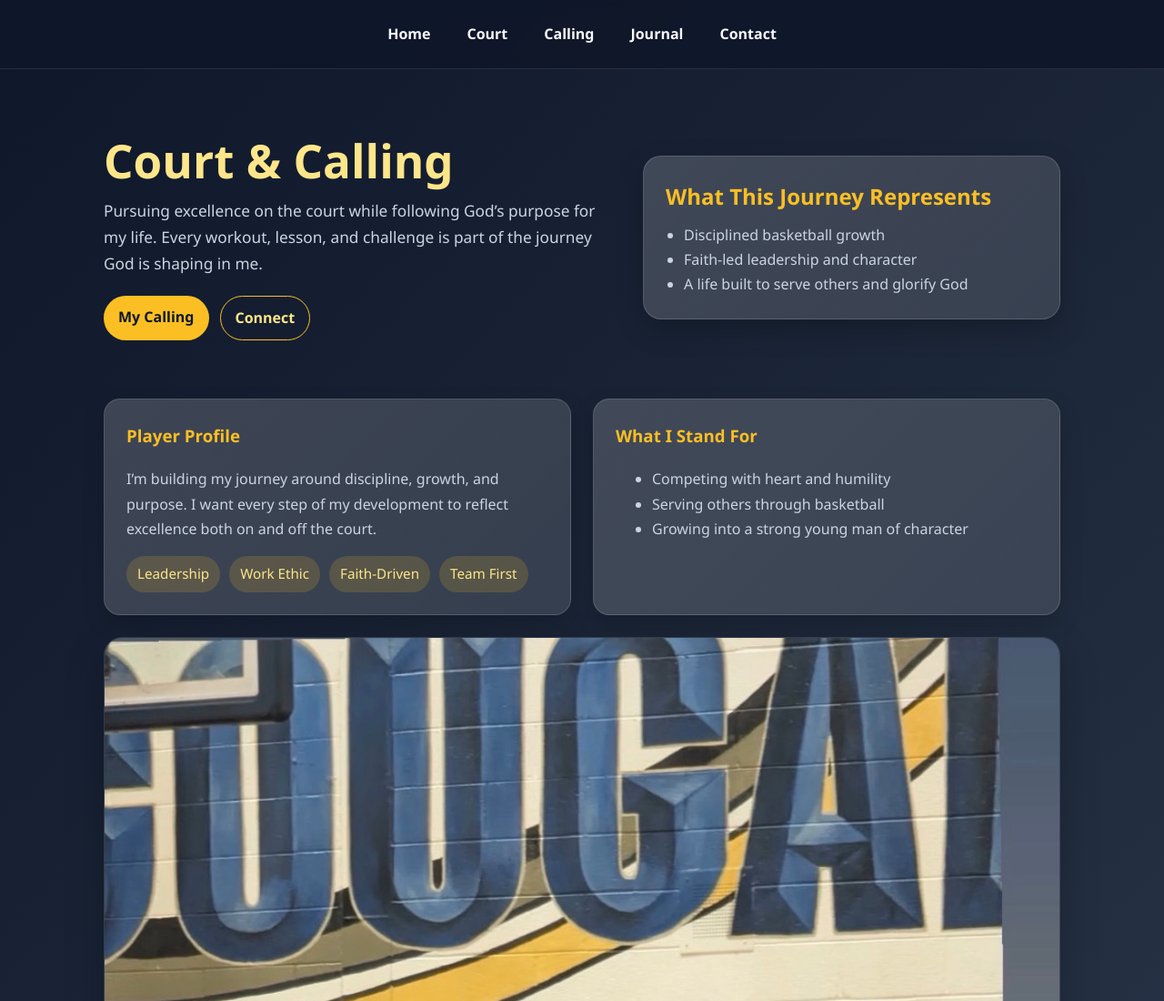
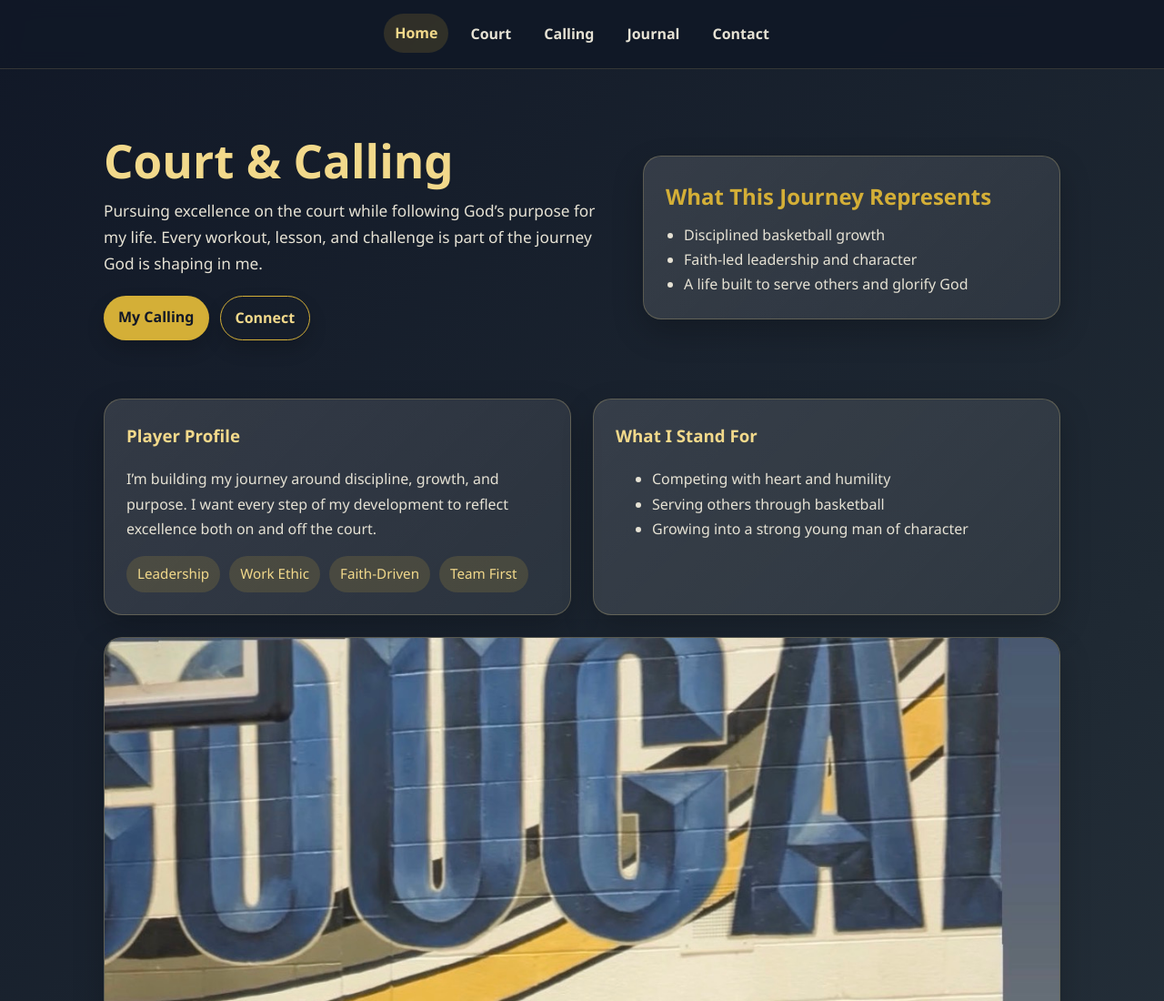
Before and after one commit to zbrowncabey-cyber/court-and-calling, a plain HTML site: page index.html in a window 1280 px wide. Shown: the top 1100 px of the page at 91% size. Drawn offline with Linux system fonts and the light colour scheme.

Commit message:
Detail sharpening
Making my website look as professional as possible.

```diff
--- a/index.html
+++ b/index.html
@@ -7,22 +7,24 @@
     <meta name="description" content="Court & Calling is a personal platform sharing my journey in basketball, faith, discipline, and service.">
     <style>
         :root {
-            --navy: #0f172a;
-            --navy-2: #1e293b;
-            --gold: #fbbf24;
-            --gold-soft: #fde68a;
-            --text: #f8fafc;
-            --muted: #cbd5e1;
-            --card: rgba(255,255,255,0.12);
-            --card-strong: rgba(255,255,255,0.18);
+            --charcoal: #1f2933;
+            --charcoal-deep: #111827;
+            --charcoal-soft: #2f3b46;
+            --white: #f8f7f2;
+            --white-muted: #e6e2d4;
+            --gold: #d4af37;
+            --gold-soft: #f2d98b;
+            --surface: rgba(255,255,255,0.08);
+            --surface-strong: rgba(255,255,255,0.13);
+            --border: rgba(242,217,139,0.24);
         }
 
         * { box-sizing: border-box; }
         body {
             margin: 0;
             font-family: 'Segoe UI', 'Trebuchet MS', Arial, sans-serif;
-            background: linear-gradient(135deg, var(--navy) 0%, var(--navy-2) 45%, #334155 100%);
-            color: var(--text);
+            background: linear-gradient(135deg, var(--charcoal-deep) 0%, var(--charcoal) 50%, var(--charcoal-soft) 100%);
+            color: var(--white);
             line-height: 1.7;
         }
 
@@ -30,9 +32,9 @@
             position: sticky;
             top: 0;
             z-index: 10;
-            background: rgba(15, 23, 42, 0.9);
-            backdrop-filter: blur(8px);
-            border-bottom: 1px solid rgba(255,255,255,0.1);
+            background: rgba(17, 24, 39, 0.92);
+            backdrop-filter: blur(10px);
+            border-bottom: 1px solid rgba(242,217,139,0.16);
         }
 
         nav {
@@ -42,21 +44,23 @@
             display: flex;
             justify-content: center;
             flex-wrap: wrap;
-            gap: 16px;
+            gap: 12px;
         }
 
         nav a {
-            color: var(--text);
+            color: var(--white-muted);
             text-decoration: none;
             font-weight: 600;
             padding: 8px 12px;
             border-radius: 999px;
-            transition: background 0.2s ease, color 0.2s ease;
+            transition: background 0.2s ease, color 0.2s ease, transform 0.2s ease;
         }
 
-        nav a:hover {
-            background: rgba(251,191,36,0.18);
+        nav a:hover,
+        nav a.active {
+            background: rgba(212,175,55,0.16);
             color: var(--gold-soft);
+            transform: translateY(-1px);
         }
 
         main {
@@ -82,17 +86,31 @@
 
         .hero p {
             font-size: 1.08rem;
-            color: var(--muted);
+            color: var(--white-muted);
             max-width: 700px;
             margin: 0;
         }
 
+        .hero-card,
+        .panel,
+        .image-wrap {
+            background: linear-gradient(135deg, var(--surface-strong), var(--surface));
+            border: 1px solid var(--border);
+            border-radius: 20px;
+            box-shadow: 0 14px 34px rgba(0,0,0,0.22);
+            transition: transform 0.25s ease, box-shadow 0.25s ease, border-color 0.25s ease;
+        }
+
+        .hero-card:hover,
+        .panel:hover,
+        .image-wrap:hover {
+            transform: translateY(-6px);
+            box-shadow: 0 20px 44px rgba(0,0,0,0.28);
+            border-color: rgba(242,217,139,0.42);
+        }
+
         .hero-card {
-            background: linear-gradient(135deg, var(--card-strong), var(--card));
-            border: 1px solid rgba(255,255,255,0.14);
-            border-radius: 20px;
             padding: 24px;
-            box-shadow: 0 12px 30px rgba(0,0,0,0.22);
         }
 
         .hero-card h2 {
@@ -104,7 +122,7 @@
         .hero-card ul {
             margin: 0;
             padding-left: 20px;
-            color: var(--muted);
+            color: var(--white-muted);
         }
 
         .profile-grid {
@@ -115,20 +133,16 @@
         }
 
         .panel {
-            background: linear-gradient(135deg, var(--card-strong), var(--card));
-            border: 1px solid rgba(255,255,255,0.14);
-            border-radius: 18px;
             padding: 24px;
-            box-shadow: 0 10px 24px rgba(0,0,0,0.18);
         }
 
         .panel h3 {
             margin-top: 0;
-            color: var(--gold);
+            color: var(--gold-soft);
         }
 
         .panel p, .panel li {
-            color: var(--muted);
+            color: var(--white-muted);
         }
 
         .chip-row {
@@ -141,17 +155,15 @@
         .chip {
             padding: 7px 12px;
             border-radius: 999px;
-            background: rgba(251,191,36,0.16);
+            background: rgba(212,175,55,0.16);
             color: var(--gold-soft);
             font-size: 0.95rem;
         }
 
         .image-wrap {
             margin-top: 24px;
+            overflow: hidden;
             border-radius: 20px;
-            overflow: hidden;
-            box-shadow: 0 16px 40px rgba(0,0,0,0.25);
-            border: 1px solid rgba(255,255,255,0.12);
         }
 
         img {
@@ -182,13 +194,27 @@
             text-decoration: none;
             font-weight: 700;
             background: var(--gold);
-            color: var(--navy);
+            color: var(--charcoal-deep);
+            box-shadow: 0 10px 20px rgba(0,0,0,0.16);
+            transition: transform 0.2s ease, box-shadow 0.2s ease, background 0.2s ease;
+        }
+
+        .button:hover {
+            transform: translateY(-3px);
+            box-shadow: 0 14px 24px rgba(0,0,0,0.2);
+            background: #e3b841;
         }
 
         .button.secondary {
             background: transparent;
             border: 1px solid var(--gold);
             color: var(--gold-soft);
+        }
+
+        .button.secondary:hover {
+            transform: translateY(-3px);
+            box-shadow: 0 14px 22px rgba(0,0,0,0.18);
+            background: rgba(212,175,55,0.12);
         }
 
         @media (max-width: 800px) {
@@ -200,7 +226,7 @@
 <body>
     <header>
         <nav>
-            <a href="index.html">Home</a>
+            <a class="active" href="index.html">Home</a>
             <a href="court.html">Court</a>
             <a href="calling.html">Calling</a>
             <a href="journal.html">Journal</a>
```
Also changed, not shown: calling.html (+44 -25 lines), contact.html (+36 -23 lines), court.html (+35 -22 lines), journal.html (+37 -24 lines).
